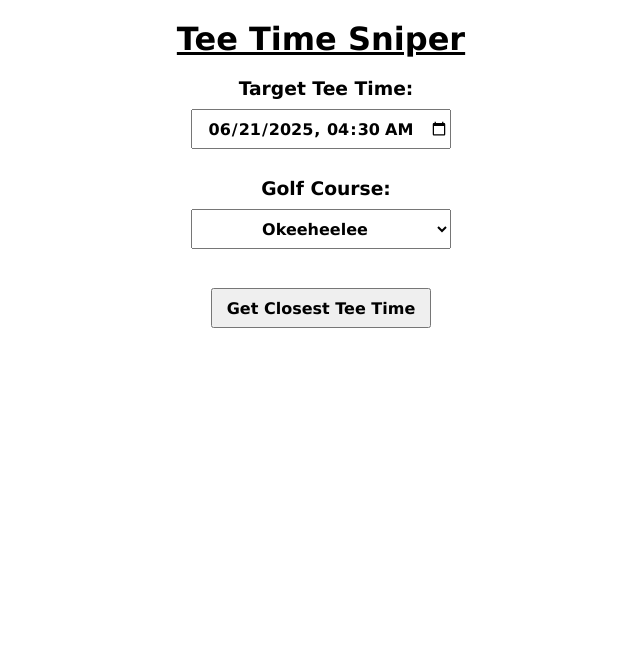
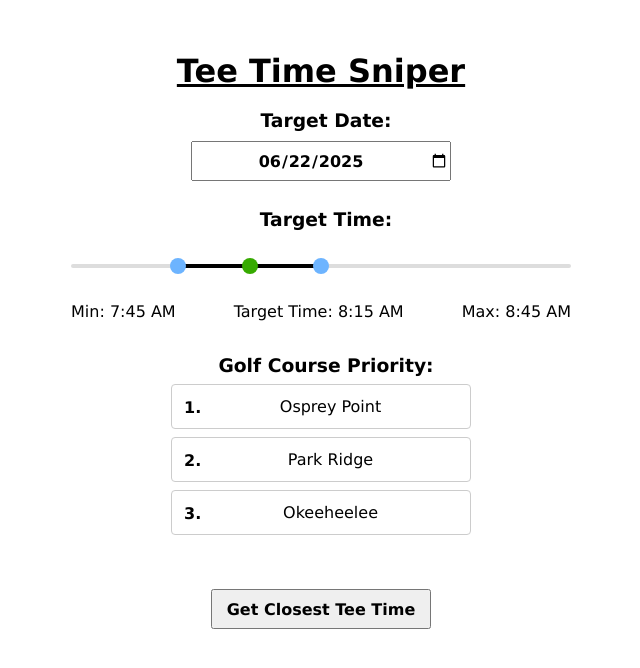
Before and after one commit to JacobKulberg/tee-time-sniper, an Electron app: page src/index.html in a window 1000 px wide. Both pictures are taken after a click on the button "Get Closest Tee Time". Shown: the whole page, without its empty margins (179-819 px from the left). Drawn offline with Linux system fonts and the light colour scheme; no server answers.

Commit message:
add time range and course priority

```diff
--- a/src/css/styles.css
+++ b/src/css/styles.css
@@ -28,3 +28,100 @@ button {
 button {
 	width: 220px;
 }
+
+body {
+	font-family: sans-serif;
+	padding: 2rem;
+}
+
+#target-time-slider {
+	position: relative;
+	width: 80%;
+	max-width: 500px;
+	height: 8px;
+	margin: 2rem auto;
+}
+
+#target-time-slider-track {
+	position: absolute;
+	top: 50%;
+	left: 0;
+	right: 0;
+	height: 4px;
+	background: #ddd;
+	transform: translateY(-50%);
+	border-radius: 2px;
+}
+
+.target-time-slider-handle {
+	position: absolute;
+	top: 50%;
+	width: 16px;
+	height: 16px;
+	background: #6db4ff;
+	border-radius: 50%;
+	transform: translate(-50%, -50%);
+	cursor: pointer;
+	user-select: none;
+}
+
+#target-time-handle-value {
+	background: #36aa00;
+}
+
+#target-time-values {
+	width: 80%;
+	max-width: 500px;
+	margin: 1rem auto;
+	display: flex;
+	justify-content: space-between;
+}
+
+#target-time-slider-range {
+	position: absolute;
+	top: 50%;
+	height: 4px; /* same as .target-time-slider-track */
+	background: #000; /* black fill */
+	transform: translateY(-50%);
+	border-radius: 2px;
+	/* left & width will be set dynamically */
+	pointer-events: none; /* so it doesn’t block handle drags */
+}
+
+#course-priority-list-container {
+	display: flex;
+	flex-direction: column;
+	align-items: center;
+}
+
+#course-priority-list {
+	list-style: none;
+	padding: 0;
+	width: 300px;
+	counter-reset: priority-item-counter; /* Initialize a counter */
+}
+#course-priority-list li {
+	position: relative; /* Added for positioning context */
+	padding: 12px 16px 12px 35px; /* Adjusted padding: top, right, bottom, left */
+	margin: 8px 0;
+	background: #fff;
+	border: 1px solid #ccc;
+	border-radius: 4px;
+	cursor: grab;
+	user-select: none;
+	text-align: center; /* Changed to center the text content */
+}
+#course-priority-list li.dragging {
+	opacity: 0.5;
+	cursor: grabbing;
+}
+#course-priority-list li::before {
+	content: counter(priority-item-counter) '. '; /* Display the counter value followed by a period and space */
+	counter-increment: priority-item-counter; /* Increment the counter for each list item */
+	font-weight: bold; /* Optional: makes the number bold */
+	position: absolute; /* Added for specific positioning */
+	left: 12px; /* Position from the left edge of li */
+	top: 50%; /* Vertically center */
+	transform: translateY(-50%); /* Fine-tune vertical centering */
+	/* margin-right: 8px; Removed as it's no longer needed for spacing */
+}
--- a/src/index.html
+++ b/src/index.html
@@ -8,22 +8,44 @@
 	<body>
 		<h1>Tee Time Sniper</h1>
 
-		<h3>Target Tee Time:</h3>
-		<input type="datetime-local" id="target-time" />
+		<h3>Target Date:</h3>
+		<input type="date" id="target-date" />
 
 		<br /><br />
 
-		<h3>Golf Course:</h3>
-		<select id="golf-course">
-			<option value="7480">Okeeheelee</option>
-			<option value="7481">Osprey Point</option>
-			<option value="7483">Park Ridge</option>
-		</select>
+		<h3>Target Time:</h3>
+		<div id="target-time-slider">
+			<div id="target-time-slider-track"></div>
+			<div id="target-time-slider-range"></div>
+			<!-- new -->
+			<div class="target-time-slider-handle" id="target-time-handle-value" data-type="value"></div>
+			<div class="target-time-slider-handle" id="target-time-handle-min" data-type="min"></div>
+			<div class="target-time-slider-handle" id="target-time-handle-max" data-type="max"></div>
+		</div>
+
+		<div id="target-time-values">
+			<div>Min: <span id="target-time-min"></span></div>
+			<div>Target Time: <span id="target-time-value"></span></div>
+			<div>Max: <span id="target-time-max"></span></div>
+		</div>
+
+		<br />
+
+		<h3>Golf Course Priority:</h3>
+		<div id="course-priority-list-container">
+			<ul id="course-priority-list">
+				<li draggable="true" value="7481">Osprey Point</li>
+				<li draggable="true" value="7483">Park Ridge</li>
+				<li draggable="true" value="7480">Okeeheelee</li>
+			</ul>
+		</div>
 
 		<br /><br />
 
 		<button id="get-closest-tee-time">Get Closest Tee Time</button>
 
 		<script src="js/renderer.js"></script>
+		<script src="js/timeSlider.js"></script>
+		<script src="js/coursePriority.js"></script>
 	</body>
 </html>
--- /dev/null
+++ b/src/js/coursePriority.js
@@ -0,0 +1,43 @@
+let list = document.getElementById('course-priority-list');
+let draggingEl;
+
+list.addEventListener('dragstart', (e) => {
+	draggingEl = e.target;
+	e.target.classList.add('dragging');
+});
+
+list.addEventListener('dragend', (e) => {
+	e.target.classList.remove('dragging');
+	draggingEl = null;
+});
+
+list.addEventListener('dragover', (e) => {
+	e.preventDefault();
+
+	let afterEl = getDragAfterElement(list, e.clientY);
+	let current = document.querySelector('.dragging');
+
+	if (!afterEl) {
+		list.appendChild(current);
+	} else {
+		list.insertBefore(current, afterEl);
+	}
+});
+
+function getDragAfterElement(container, y) {
+	let draggableEls = [...container.querySelectorAll('li:not(.dragging)')];
+
+	return draggableEls.reduce(
+		(closest, child) => {
+			let box = child.getBoundingClientRect();
+			let offset = y - box.top - box.height / 2;
+
+			if (offset < 0 && offset > closest.offset) {
+				return { offset, element: child };
+			} else {
+				return closest;
+			}
+		},
+		{ offset: Number.NEGATIVE_INFINITY }
+	).element;
+}
--- a/src/js/main.js
+++ b/src/js/main.js
@@ -16,7 +16,6 @@ function createWindow() {
 	});
 
 	win.loadFile(path.join(__dirname, '../index.html'));
-	if (process.env.ENVIRONMENT === 'DEV') win.webContents.openDevTools();
 }
 
 app.whenReady().then(() => {
@@ -32,8 +31,8 @@ app.whenReady().then(() => {
 		return bearerToken;
 	});
 
-	ipcMain.handle('fetch-tee-times', async (event, sessionId, bearerToken, date, courseScheduleId) => {
-		const teeTimes = await fetchTeeTimes(sessionId, bearerToken, date, courseScheduleId);
+	ipcMain.handle('fetch-tee-times', async (event, sessionId, bearerToken, date, courseScheduleId, minTime, maxTime) => {
+		const teeTimes = await fetchTeeTimes(sessionId, bearerToken, date, courseScheduleId, minTime, maxTime);
 		return teeTimes;
 	});
 });
--- a/src/js/preload.js
+++ b/src/js/preload.js
@@ -3,5 +3,5 @@ const { contextBridge, ipcRenderer } = require('electron');
 contextBridge.exposeInMainWorld('api', {
 	fetchSessionId: () => ipcRenderer.invoke('get-session-id'),
 	logIn: (sessionId) => ipcRenderer.invoke('log-in', sessionId),
-	fetchTeeTimes: (sessionId, bearerToken, date, courseScheduleId) => ipcRenderer.invoke('fetch-tee-times', sessionId, bearerToken, date, courseScheduleId),
+	fetchTeeTimes: (sessionId, bearerToken, date, courseScheduleId, minTime, maxTime) => ipcRenderer.invoke('fetch-tee-times', sessionId, bearerToken, date, courseScheduleId, minTime, maxTime),
 });
--- a/src/js/renderer.js
+++ b/src/js/renderer.js
@@ -1,17 +1,22 @@
 window.addEventListener('DOMContentLoaded', () => {
-	let getClosestTeeTimeButton = document.getElementById('get-closest-tee-time');
-	let targetTimeInput = document.getElementById('target-time');
-	let course = document.getElementById('golf-course');
+	let getClosestTeeTimeButtonEl = document.getElementById('get-closest-tee-time');
+	let targetDateEl = document.getElementById('target-date');
+	let coursePriorityEl = document.getElementById('course-priority-list');
 
 	let twoWeeksFromNow = new Date();
-	twoWeeksFromNow.setDate(twoWeeksFromNow.getDate() + 14);
-	twoWeeksFromNow.setHours(4, 30, 0, 0);
-	targetTimeInput.value = twoWeeksFromNow.toISOString().slice(0, 16);
+	twoWeeksFromNow.setDate(twoWeeksFromNow.getDate() + 15);
+	targetDateEl.value = twoWeeksFromNow.toISOString().split('T')[0];
 
-	getClosestTeeTimeButton.addEventListener('click', async () => {
-		let courseScheduleId = course.value;
+	getClosestTeeTimeButtonEl.addEventListener('click', async () => {
+		let courseScheduleIds = Array.from(coursePriorityEl.querySelectorAll('li')).map((li) => li.getAttribute('value'));
 
-		let targetTime = targetTimeInput.value;
+		let targetDate = targetDateEl.value;
+		if (!targetDate) {
+			alert('Please select a target date.');
+			return;
+		}
+
+		let targetTime = document.getElementById('target-time-value').textContent;
 		if (!targetTime) {
 			alert('Please select a target tee time.');
 			return;
@@ -21,24 +26,35 @@ window.addEventListener('DOMContentLoaded', () => {
 			let sessionId = await window.api.fetchSessionId();
 			let bearerToken = await window.api.logIn(sessionId);
 
-			let date = targetTime.split('T')[0];
-			let teeTimes = await window.api.fetchTeeTimes(sessionId, bearerToken, date, courseScheduleId);
+			let minTime = document.getElementById('target-time-min').textContent;
+			let maxTime = document.getElementById('target-time-max').textContent;
 
+			let i = 0;
+			let teeTimes = [];
+			while (teeTimes.length === 0 && i < courseScheduleIds.length) {
+				let courseScheduleId = courseScheduleIds[i++];
+				teeTimes = await window.api.fetchTeeTimes(sessionId, bearerToken, targetDate, courseScheduleId, minTime, maxTime);
+			}
 			if (teeTimes.length === 0) {
 				alert('No tee times available.');
 				return;
 			}
 
-			targetTime = targetTime.split('T')[1];
 			let closestTeeTime = teeTimes.reduce((prev, curr) => {
+				if (!prev || !curr || !prev.time || !curr.time) {
+					return prev || curr;
+				}
+
 				if (prev.time.includes(' ')) {
 					prev.time = prev.time.split(' ')[1];
 				}
-				curr.time = curr.time.split(' ')[1];
+				if (curr.time.includes(' ')) {
+					curr.time = curr.time.split(' ')[1];
+				}
 
 				let prevTimeParts = prev.time.split(':');
 				let currTimeParts = curr.time.split(':');
-				let targetTimeParts = targetTime.split(':');
+				let targetTimeParts = targetTime.split(' ')[0].split(':');
 
 				let prevDate = new Date(1970, 0, 1, prevTimeParts[0], prevTimeParts[1], prevTimeParts[2] || 0);
 				let currDate = new Date(1970, 0, 1, currTimeParts[0], currTimeParts[1], currTimeParts[2] || 0);
@@ -56,10 +72,10 @@ window.addEventListener('DOMContentLoaded', () => {
 			let ampm = hours >= 12 ? 'PM' : 'AM';
 			closestTeeTime.time = `${hours % 12 || 12}:${minutes} ${ampm}`;
 
-			alert(`Closest tee time is at ${closestTeeTime.time}`);
+			alert(`Closest tee time is at ${closestTeeTime.time} at ${closestTeeTime.course_name}.`);
 		} catch (error) {
 			console.error('Error fetching tee times:', error);
-			alert('Failed to fetch tee times. Please try again later.');
+			alert('Failed to fetch tee times.');
 		}
 	});
 });
--- /dev/null
+++ b/src/js/timeSlider.js
@@ -0,0 +1,103 @@
+let container = document.getElementById('target-time-slider');
+const HANDLE_ELEMENTS = {
+	min: document.getElementById('target-time-handle-min'),
+	value: document.getElementById('target-time-handle-value'),
+	max: document.getElementById('target-time-handle-max'),
+};
+const DISPLAY_VALUES = {
+	min: document.getElementById('target-time-min'),
+	value: document.getElementById('target-time-value'),
+	max: document.getElementById('target-time-max'),
+};
+const START_HOUR = 7;
+const END_HOUR = 10.5;
+const TOTAL_MIN = (END_HOUR - START_HOUR) * 60;
+const STEP_MIN = 5;
+const STEP_PCT = (STEP_MIN / TOTAL_MIN) * 100;
+const HANDLE_POSITIONS = {
+	min: (45 / TOTAL_MIN) * 100,
+	value: (75 / TOTAL_MIN) * 100,
+	max: (105 / TOTAL_MIN) * 100,
+};
+
+let activeHandle = null;
+
+function pctToPx(p) {
+	return (p / 100) * container.clientWidth;
+}
+
+function pxToPct(x) {
+	return Math.min(100, Math.max(0, (x / container.clientWidth) * 100));
+}
+
+function snapPct(pct) {
+	let mins = (pct / 100) * TOTAL_MIN;
+	let snapped = Math.round(mins / STEP_MIN) * STEP_MIN;
+
+	return (snapped / TOTAL_MIN) * 100;
+}
+
+function formatTime(pct) {
+	let minsFromStart = Math.round((pct / 100) * TOTAL_MIN);
+	let totalMins = START_HOUR * 60 + minsFromStart;
+	let h = Math.floor(totalMins / 60),
+		m = totalMins % 60;
+	let ampm = h >= 12 ? 'PM' : 'AM';
+
+	if (h > 12) h -= 12;
+	if (h === 0) h = 12;
+
+	return `${h}:${m.toString().padStart(2, '0')} ${ampm}`;
+}
+
+let rangeEl = document.getElementById('target-time-slider-range');
+function render() {
+	for (let key of ['min', 'value', 'max']) {
+		HANDLE_ELEMENTS[key].style.left = pctToPx(HANDLE_POSITIONS[key]) + 'px';
+		DISPLAY_VALUES[key].textContent = formatTime(HANDLE_POSITIONS[key]);
+	}
+
+	let leftPx = pctToPx(HANDLE_POSITIONS.min);
+	let widthPx = pctToPx(HANDLE_POSITIONS.max - HANDLE_POSITIONS.min);
+
+	rangeEl.style.left = leftPx + 'px';
+	rangeEl.style.width = widthPx + 'px';
+}
+
+function onDown(e) {
+	activeHandle = e.target.dataset.type;
+
+	document.addEventListener('mousemove', onMove);
+	document.addEventListener('mouseup', onUp);
+}
+
+function onMove(e) {
+	if (!activeHandle) return;
+
+	let rect = container.getBoundingClientRect();
+	let pct = snapPct(pxToPct(e.clientX - rect.left));
+
+	if (activeHandle === 'min') {
+		pct = Math.min(pct, HANDLE_POSITIONS.value - STEP_PCT);
+	} else if (activeHandle === 'value') {
+		pct = Math.max(pct, HANDLE_POSITIONS.min + STEP_PCT);
+		pct = Math.min(pct, HANDLE_POSITIONS.max - STEP_PCT);
+	} else if (activeHandle === 'max') {
+		pct = Math.max(pct, HANDLE_POSITIONS.value + STEP_PCT);
+	}
+
+	HANDLE_POSITIONS[activeHandle] = pct;
+
+	render();
+}
+
+function onUp() {
+	activeHandle = null;
+
+	document.removeEventListener('mousemove', onMove);
+	document.removeEventListener('mouseup', onUp);
+}
+
+Object.values(HANDLE_ELEMENTS).forEach((h) => h.addEventListener('mousedown', onDown));
+
+render();
```
Also changed, not shown: src/js/foreupService.js (+8 -2 lines).
